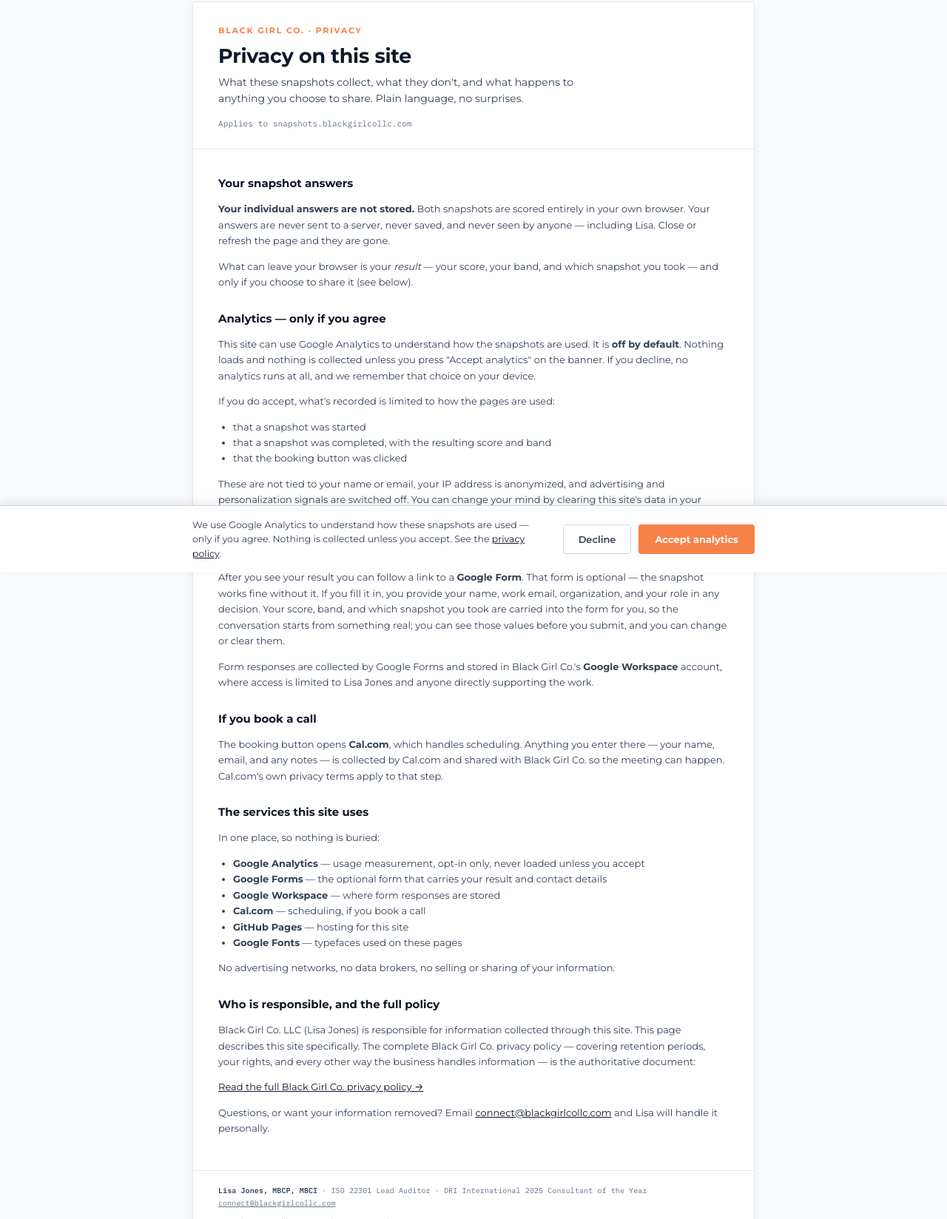
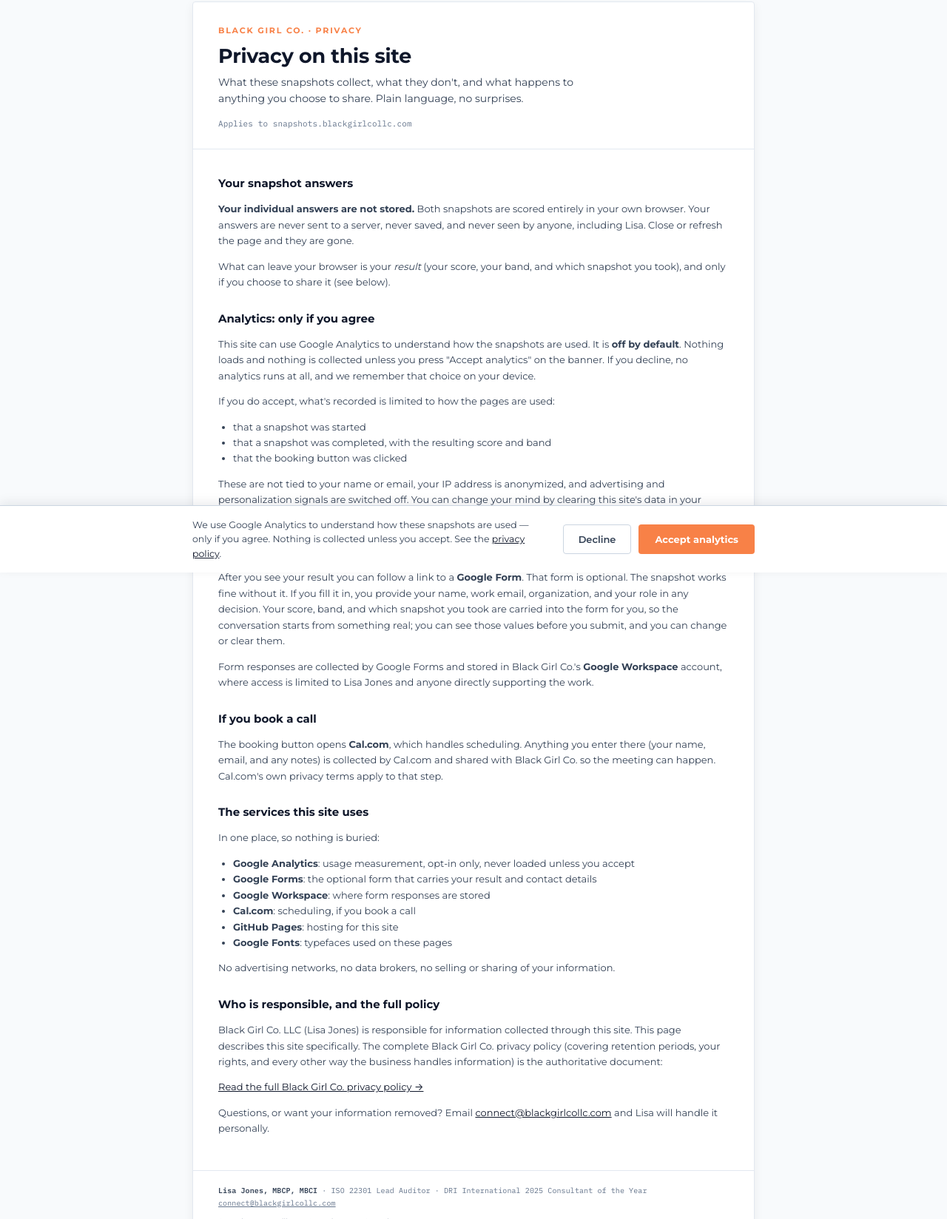
Before and after one commit to BGCoLLC507/snapshots, a plain HTML site: page privacy.html in a window 1280 px wide. Shown: the part 26-1674 px from the top of the page at 74% size. Drawn offline with Linux system fonts and the light colour scheme.

Commit message:
Remove em dashes from the privacy page
Punctuation only. No change to what the page says about data handling.

Co-Authored-By: Claude Fable 5.2 <noreply@anthropic.com>
Claude-Session: https://claude.ai/code/session_01GcajFeE5MWvNNvy4g4zURU

```diff
--- a/privacy.html
+++ b/privacy.html
@@ -3,7 +3,7 @@
 <head>
 <meta charset="UTF-8">
 <meta name="viewport" content="width=device-width, initial-scale=1.0">
-<title>Privacy — Snapshots — Black Girl Co.</title>
+<title>Privacy | Snapshots | Black Girl Co.</title>
 <meta name="description" content="What these snapshots collect, what they don't, and what happens to anything you choose to share.">
 <link rel="preconnect" href="https://fonts.googleapis.com">
 <link rel="preconnect" href="https://fonts.gstatic.com" crossorigin>
@@ -23,12 +23,12 @@
   <div class="body prose">
     <h2>Your snapshot answers</h2>
     <p><strong>Your individual answers are not stored.</strong> Both snapshots are scored entirely in your
-      own browser. Your answers are never sent to a server, never saved, and never seen by anyone — including
+      own browser. Your answers are never sent to a server, never saved, and never seen by anyone, including
       Lisa. Close or refresh the page and they are gone.</p>
-    <p>What can leave your browser is your <em>result</em> — your score, your band, and which snapshot you
-      took — and only if you choose to share it (see below).</p>
+    <p>What can leave your browser is your <em>result</em> (your score, your band, and which snapshot you
+      took), and only if you choose to share it (see below).</p>
 
-    <h2>Analytics — only if you agree</h2>
+    <h2>Analytics: only if you agree</h2>
     <p>This site can use Google Analytics to understand how the snapshots are used. It is <strong>off by
       default</strong>. Nothing loads and nothing is collected unless you press "Accept analytics" on the
       banner. If you decline, no analytics runs at all, and we remember that choice on your device.</p>
@@ -44,7 +44,7 @@
 
     <h2>If you choose to share your details</h2>
     <p>After you see your result you can follow a link to a <strong>Google Form</strong>. That form is
-      optional — the snapshot works fine without it. If you fill it in, you provide your name, work email,
+      optional. The snapshot works fine without it. If you fill it in, you provide your name, work email,
       organization, and your role in any decision. Your score, band, and which snapshot you took are
       carried into the form for you, so the conversation starts from something real; you can see those
       values before you submit, and you can change or clear them.</p>
@@ -54,25 +54,25 @@
 
     <h2>If you book a call</h2>
     <p>The booking button opens <strong>Cal.com</strong>, which handles scheduling. Anything you enter
-      there — your name, email, and any notes — is collected by Cal.com and shared with Black Girl Co. so
+      there (your name, email, and any notes) is collected by Cal.com and shared with Black Girl Co. so
       the meeting can happen. Cal.com's own privacy terms apply to that step.</p>
 
     <h2>The services this site uses</h2>
     <p>In one place, so nothing is buried:</p>
     <ul>
-      <li><strong>Google Analytics</strong> — usage measurement, opt-in only, never loaded unless you accept</li>
-      <li><strong>Google Forms</strong> — the optional form that carries your result and contact details</li>
-      <li><strong>Google Workspace</strong> — where form responses are stored</li>
-      <li><strong>Cal.com</strong> — scheduling, if you book a call</li>
-      <li><strong>GitHub Pages</strong> — hosting for this site</li>
-      <li><strong>Google Fonts</strong> — typefaces used on these pages</li>
+      <li><strong>Google Analytics</strong>: usage measurement, opt-in only, never loaded unless you accept</li>
+      <li><strong>Google Forms</strong>: the optional form that carries your result and contact details</li>
+      <li><strong>Google Workspace</strong>: where form responses are stored</li>
+      <li><strong>Cal.com</strong>: scheduling, if you book a call</li>
+      <li><strong>GitHub Pages</strong>: hosting for this site</li>
+      <li><strong>Google Fonts</strong>: typefaces used on these pages</li>
     </ul>
     <p>No advertising networks, no data brokers, no selling or sharing of your information.</p>
 
     <h2>Who is responsible, and the full policy</h2>
     <p>Black Girl Co. LLC (Lisa Jones) is responsible for information collected through this site.
-      This page describes this site specifically. The complete Black Girl Co. privacy policy — covering
-      retention periods, your rights, and every other way the business handles information — is the
+      This page describes this site specifically. The complete Black Girl Co. privacy policy (covering
+      retention periods, your rights, and every other way the business handles information) is the
       authoritative document:</p>
     <p><a href="https://leadershipstory.substack.com/privacy" target="_blank" rel="noopener">Read the full
       Black Girl Co. privacy policy →</a></p>
```
